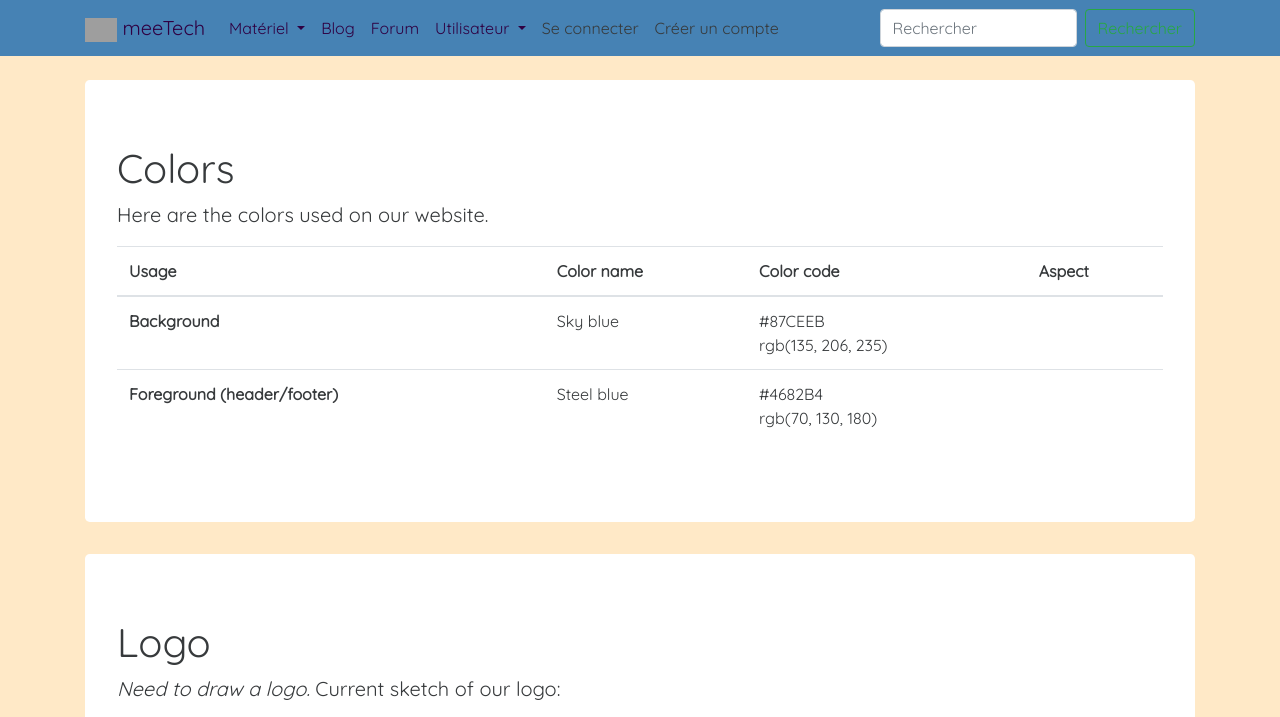
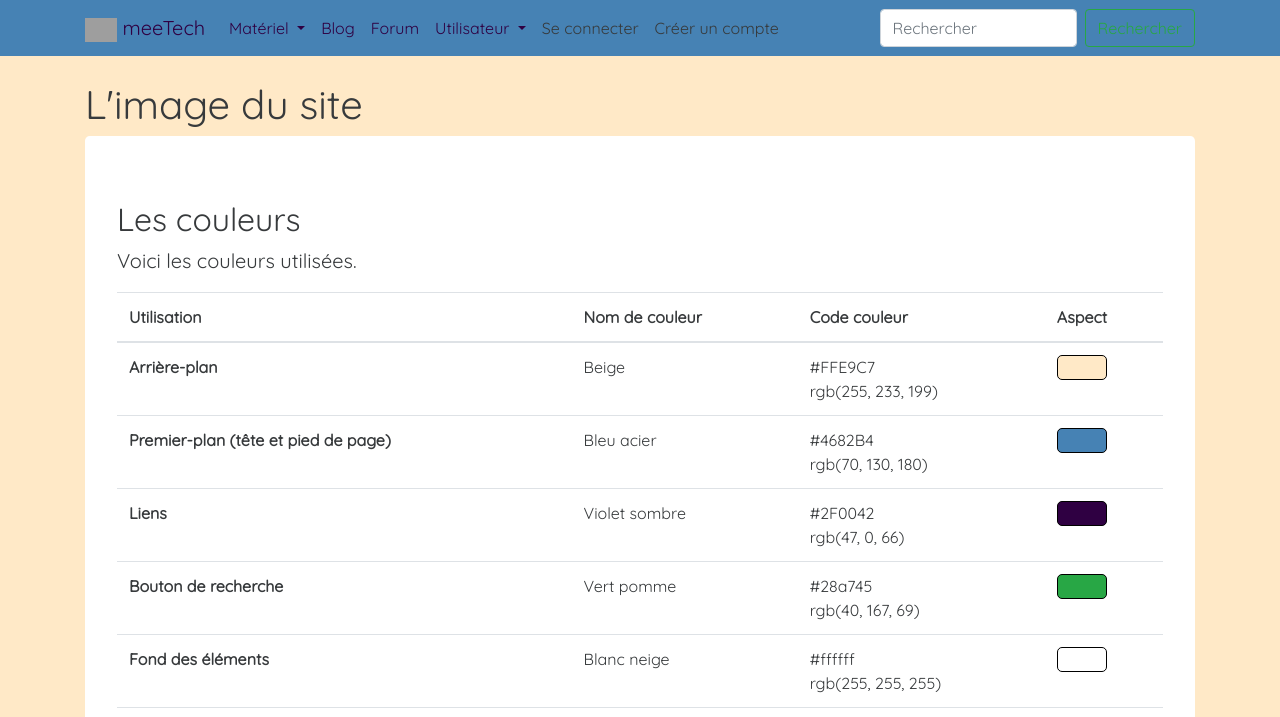
Before and after one commit to Quozul/meeTech, a PHP site: page /brand/ in a window 1280 px wide. Shown: the top 717 px of the page. Run offline with PHP 8.4, Linux system fonts and the light colour scheme; a stand-in replaces the project's code that opens the database connection; grey boxes are pictures that could not be loaded.

Commit message:
Updated about, branding
Updated about and branding pages
Updated footer
Limit component specification count on index page

```diff
--- a/brand.php
+++ b/brand.php
@@ -10,46 +10,77 @@
     <?php include('includes/header.php'); ?>
 
     <main role="main" class="container">
+        <h1>L'image du site</h1>
         <div class="jumbotron">
-                <h1>Colors</h1>
-                <p class="lead">Here are the colors used on our website.</p>
+            <h2>Les couleurs</h2>
+            <p class="lead">Voici les couleurs utilisées.</p>
             <div class="table-responsive">
                 <table class="table">
                     <thead>
                         <tr>
-                                <th scope="col">Usage</th>
-                                <th scope="col">Color name</th>
-                                <th scope="col">Color code</th>
+                            <th scope="col">Utilisation</th>
+                            <th scope="col">Nom de couleur</th>
+                            <th scope="col">Code couleur</th>
                             <th scope="col">Aspect</th>
                         </tr>
                     </thead>
                     <tbody>
                         <tr>
-                                <th scope="row">Background</th>
-                                <td>Sky blue</td>
-                                <td>#87CEEB<br>rgb(135, 206, 235)</td>
-                                <td><span class="background-color color-square">&nbsp;</span></td>
+                            <th scope="row">Arrière-plan</th>
+                            <td>Beige</td>
+                            <td>#FFE9C7<br>rgb(255, 233, 199)</td>
+                            <td><span class="mt-color-background color-square">&nbsp;</span></td>
                         </tr>
                         <tr>
-                                <th scope="row">Foreground (header/footer)</th>
-                                <td>Steel blue</td>
+                            <th scope="row">Premier-plan (tête et pied de page)</th>
+                            <td>Bleu acier</td>
                             <td>#4682B4<br>rgb(70, 130, 180)</td>
-                                <td><span class="foreground-color color-square">&nbsp;</span></td>
+                            <td><span class="mt-color-foreground color-square">&nbsp;</span></td>
+                        </tr>
+                        <tr>
+                            <th scope="row">Liens</th>
+                            <td>Violet sombre</td>
+                            <td>#2F0042<br>rgb(47, 0, 66)</td>
+                            <td><span class="mt-color-link color-is-background color-square">&nbsp;</span></td>
+                        </tr>
+                        <tr>
+                            <th scope="row">Bouton de recherche</th>
+                            <td>Vert pomme</td>
+                            <td>#28a745<br>rgb(40, 167, 69)</td>
+                            <td><span class="mt-color-search color-square">&nbsp;</span></td>
+                        </tr>
+                        <tr>
+                            <th scope="row">Fond des éléments</th>
+                            <td>Blanc neige</td>
+                            <td>#ffffff<br>rgb(255, 255, 255)</td>
+                            <td><span class="mt-color-element color-square">&nbsp;</span></td>
+                        </tr>
+                        <tr>
+                            <th scope="row">Texte principal</th>
+                            <td>Noir pas noir</td>
+                            <td>#373A3C<br>rgb(55, 58, 60)</td>
+                            <td><span class="mt-color-text color-is-background color-square">&nbsp;</span></td>
+                        </tr>
+                        <tr>
+                            <th scope="row">Texte secondaire</th>
+                            <td>Gris foncé</td>
+                            <td>#777777<br>rgb(119, 119, 119)</td>
+                            <td><span class="mt-color-secondary-text color-is-background color-square">&nbsp;</span></td>
                         </tr>
                     </tbody>
                 </table>
             </div>
-            </div>
 
-            <div class="jumbotron">
-                <h1>Logo</h1>
-                <p class="lead"><i>Need to draw a logo.</i> Current sketch of our logo:</p>
-                <img src="/images/logov4.svg" alt="Second version of the logo" class="img-fluid rounded">
-            </div>
+            <hr>
 
-            <div class="jumbotron">
-                <h1>Typography</h1>
-                <p class="lead">The website uses the <a href="https://fonts.google.com/specimen/Quicksand" target="_blank">Quicksand</a> font from Google.</p>
+            <h2>Logo</h2>
+            <p class="lead">La version actuelle de notre logo :</p>
+            <img src="/images/logov4.svg" alt="Second version of the logo" class="img-fluid rounded d-block w-25">
+
+            <hr>
+
+            <h2>Typographie</h2>
+            <p class="text-justify">Nous utilisons la police d'écriture <a href="https://fonts.google.com/specimen/Quicksand" target="_blank">Quicksand</a> qui est disponible sur <a href="https://fonts.google.com/">Google Fonts</a>.</p>
         </div>
     </main>
 
--- a/includes/footer.php
+++ b/includes/footer.php
@@ -1,20 +1,21 @@
-<footer class="d-block footer p-1">
+<footer class="d-block footer p-2">
     <div class="container d-flex">
 
-        <div class="p-2 flex-fill h-50 w-50">
+        <div class="col-6">
             <h5>meeTech</h5>
             <p class="text-wrap text-white">Site de configuration d'ordinateur, d'informations sur les nouveautés en relation avec l'informatique et d'échange autour de ce domaine.</p>
         </div>
 
-        <div class="p-2 flex-fill">
+        <div class="col-3">
             <h5>Liens</h5>
             <ul class="text-muted list-group list-unstyled">
+                <li><a href="https://discord.gg/CfxuZ3J">Discord</a></li>
                 <li><a href="/about/">A propos</a></li>
                 <li><a href="/brand/">L'image</a></li>
             </ul>
         </div>
 
-        <div class="p-2 flex-fill">
+        <div class="col-3">
             <h5>Contact</h5>
             <p class="text-muted text-break"><a href="mailto:meeteam@meetech.ovh">meeteam@meetech.ovh</a></p>
         </div>
--- a/style/main.css
+++ b/style/main.css
@@ -51,6 +51,11 @@ body, .mt-color-background {
     border-radius: 5px;
     width: 50px;
     height: 25px;
+    border: solid 1px black;
+}
+
+.color-is-background {
+    background-color: currentColor;
 }
 
 .text-indent {
```
Also changed, not shown: about.php (+35 -16 lines), index.php (+6 -2 lines). Lines whose indentation alone changed are shown as unchanged.
